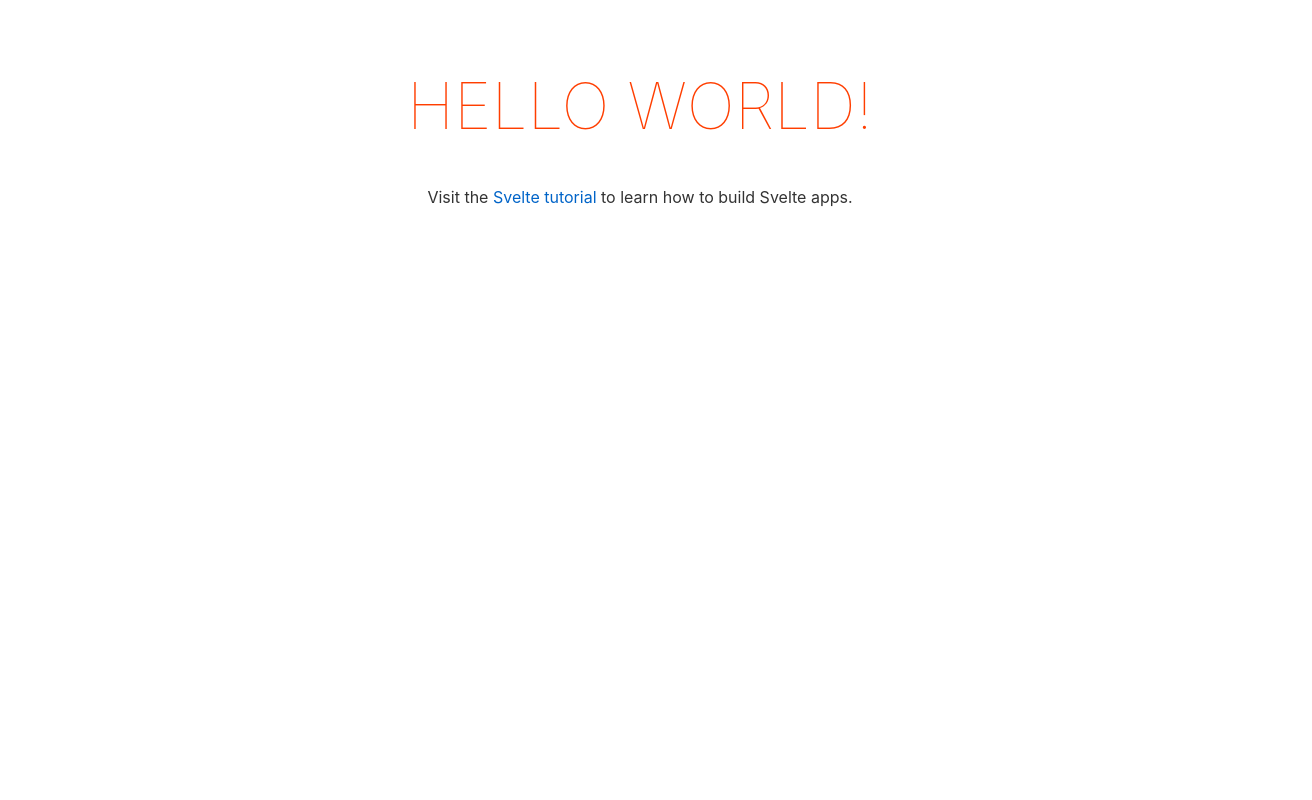
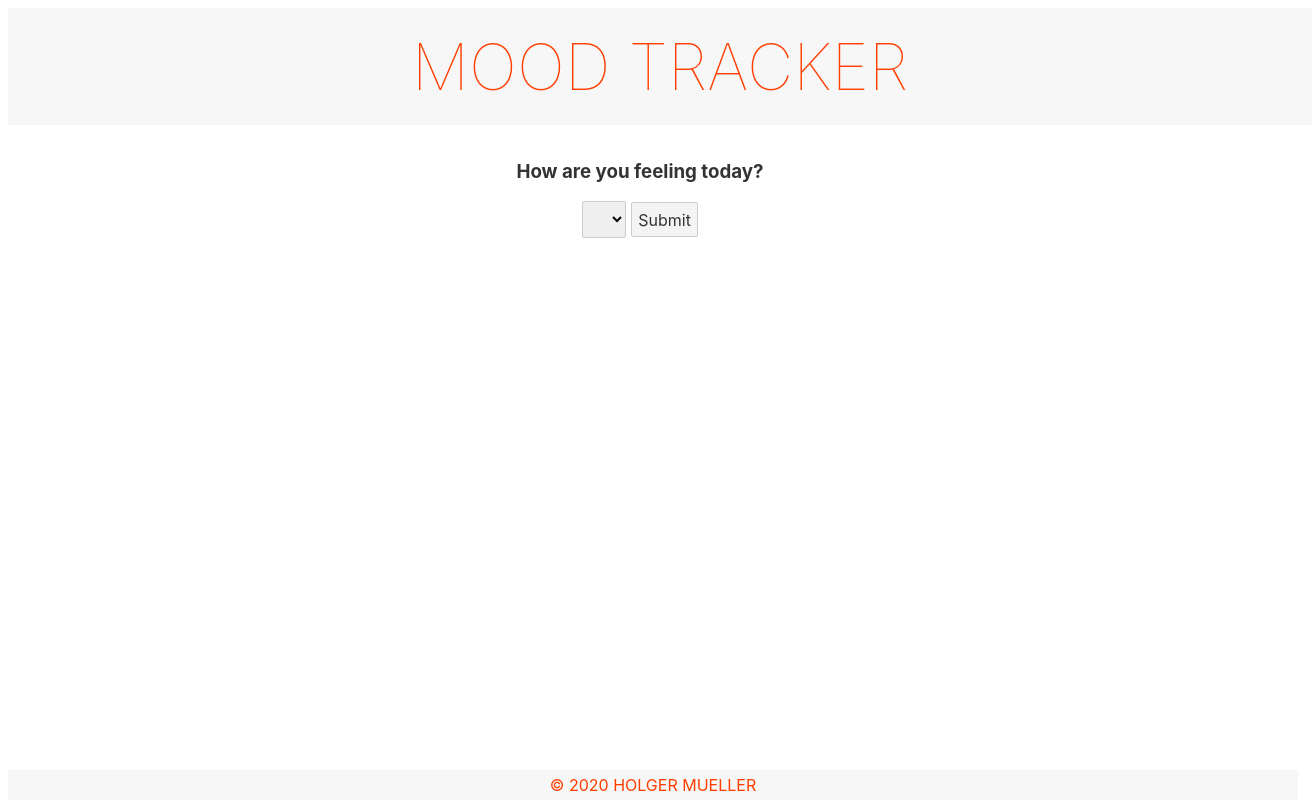
Before and after one commit to Holgermueller/mood-tracker, a Svelte app: page / in a window 1280 px wide. Shown: the whole page, 1312 px wide, since content can reach past the window. Built offline with nearby package versions, Linux system fonts and the light colour scheme.

Commit message:
began scaffold of project

```diff
--- a/public/index.html
+++ b/public/index.html
@@ -1,10 +1,11 @@
 <!DOCTYPE html>
 <html lang="en">
+
 <head>
 	<meta charset='utf-8'>
 	<meta name='viewport' content='width=device-width,initial-scale=1'>
 
-	<title>Svelte app</title>
+	<title>Mood Tracker</title>
 
 	<link rel='icon' type='image/png' href='/favicon.png'>
 	<link rel='stylesheet' href='/global.css'>
@@ -15,4 +16,5 @@
 
 <body>
 </body>
+
 </html>
--- a/src/App.svelte
+++ b/src/App.svelte
@@ -1,11 +1,8 @@
 <script>
-	export let name;
+  import Header from "./components/Header.svelte";
+  import Footer from "./components/Footer.svelte";
+  import InputForm from "./components/InputForm.svelte";
 </script>
-
-<main>
-	<h1>Hello {name}!</h1>
-	<p>Visit the <a href="https://svelte.dev/tutorial">Svelte tutorial</a> to learn how to build Svelte apps.</p>
-</main>
 
 <style>
   main {
@@ -15,16 +12,17 @@
     margin: 0 auto;
   }
 
-	h1 {
-		color: #ff3e00;
-		text-transform: uppercase;
-		font-size: 4em;
-		font-weight: 100;
-	}
-
   @media (min-width: 640px) {
     main {
       max-width: none;
     }
   }
 </style>
+
+<Header />
+<main>
+  <h3>How are you feeling today?</h3>
+  <InputForm />
+</main>
+
+<Footer />
--- /dev/null
+++ b/src/components/Footer.svelte
@@ -0,0 +1,19 @@
+<style>
+  footer {
+    background: #f7f7f7;
+    padding: 5px;
+    bottom: 0;
+    position: absolute;
+    width: 100%;
+  }
+  div {
+    margin: 0;
+    text-align: center;
+    color: #ff3e00;
+    text-transform: uppercase;
+  }
+</style>
+
+<footer>
+  <div class="copyright">&copy; 2020 Holger Mueller</div>
+</footer>
--- /dev/null
+++ b/src/components/Header.svelte
@@ -0,0 +1,20 @@
+<style>
+  header {
+    background: #f7f7f7;
+    padding: 20px;
+    top: 0;
+    width: 100%;
+  }
+  h1 {
+    margin: 0;
+    text-align: center;
+    color: #ff3e00;
+    text-transform: uppercase;
+    font-size: 4em;
+    font-weight: 100;
+  }
+</style>
+
+<header>
+  <h1>Mood Tracker</h1>
+</header>
--- /dev/null
+++ b/src/components/InputForm.svelte
@@ -0,0 +1,20 @@
+<script>
+  let moodChoices = ["1", "2", "3"];
+  let selected;
+  let todaysMood = "";
+
+  const handleSubmit = (e) => {
+    e.preventDefault();
+
+    console.log(todaysMood);
+  };
+</script>
+
+<form on:submit={handleSubmit}>
+  <select value={selected} on:change={() => (todaysMood = '')}>
+    {#each moodChoices as choice}
+      <option value={choice}>{choice}</option>
+    {/each}
+  </select>
+  <button type="submit">Submit</button>
+</form>
--- a/src/main.js
+++ b/src/main.js
@@ -1,10 +1,8 @@
-import App from './App.svelte';
+import App from "./App.svelte";
 
 const app = new App({
-	target: document.body,
-	props: {
-		name: 'world'
-	}
+  target: document.body,
+  props: {},
 });
 
 export default app;
```
Lines whose indentation alone changed are shown as unchanged.
